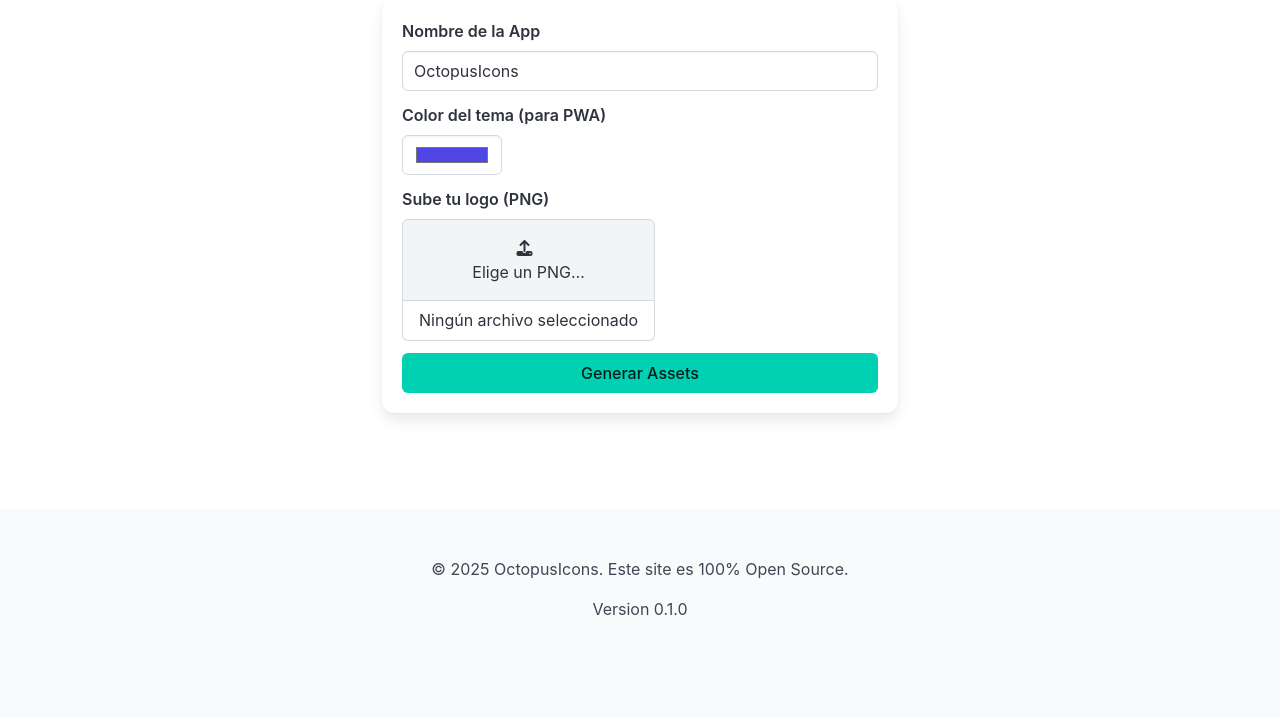
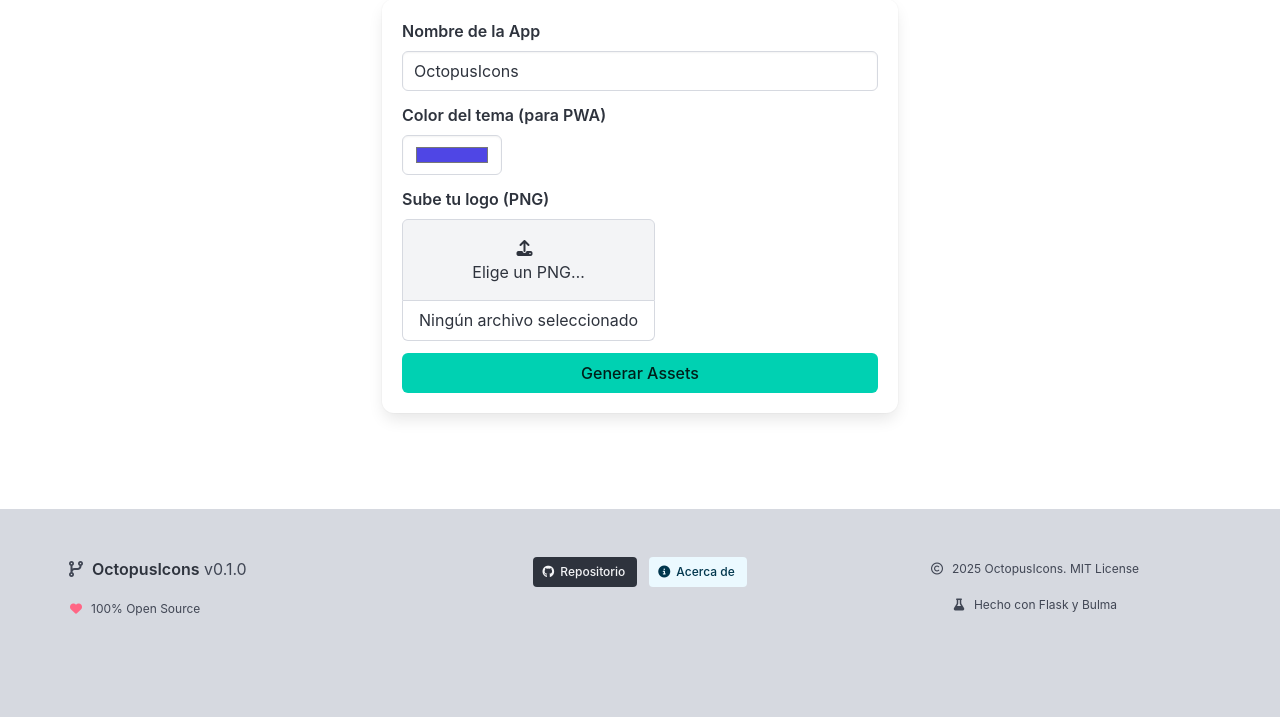
Before and after one commit to gabrielbaute/web-assets-generator, a Flask app: page / in a window 1280 px wide. Shown: the part 221-938 px from the top of the page. Run offline with Flask 3, Linux system fonts and the light colour scheme; some libraries are stand-ins or nearby versions.

Commit message:
Optimizacion de footer

```diff
--- a/templates/partials/_footer.html
+++ b/templates/partials/_footer.html
@@ -1,6 +1,74 @@
-<footer class="footer">
-    <div class="content has-text-centered">
-        <p>© 2025 {{app_name}}. Este site es 100% Open Source.</p>
-        <p> Version {{ app_version }}</p>
+<footer class="footer has-background-grey-lighter">
+    <div class="container">
+      <div class="columns is-centered">
+        <!-- Columna: Información -->
+        <div class="column is-4">
+          <div class="content has-text-centered-mobile">
+            <p>
+              <span class="icon-text">
+                <span class="icon">
+                  <i class="fas fa-code-branch"></i>
+                </span>
+                <span>
+                  <strong>{{ app_name }}</strong> v{{ app_version }}
+                </span>
+              </span>
+            </p>
+            <p class="is-size-7">
+              <span class="icon-text">
+                <span class="icon">
+                  <i class="fas fa-heart has-text-danger"></i>
+                </span>
+                <span>100% Open Source</span>
+              </span>
+            </p>
+          </div>
+        </div>
+
+        <!-- Columna: Enlaces -->
+        <div class="column is-4">
+          <div class="buttons is-centered">
+            <a href="https://github.com/gabrielbaute/web-assets-generator"
+               class="button is-small is-dark"
+               target="_blank"
+               rel="noopener noreferrer">
+              <span class="icon">
+                <i class="fab fa-github"></i>
+              </span>
+              <span>Repositorio</span>
+            </a>
+
+            <a href="/about"
+               class="button is-small is-info is-light">
+              <span class="icon">
+                <i class="fas fa-info-circle"></i>
+              </span>
+              <span>Acerca de</span>
+            </a>
+          </div>
+        </div>
+
+        <!-- Columna: Copyright -->
+        <div class="column is-4">
+          <div class="content has-text-centered has-text-right-mobile">
+            <p class="is-size-7">
+              <span class="icon-text">
+                <span class="icon">
+                  <i class="far fa-copyright"></i>
+                </span>
+                <span>2025 {{ app_name }}. MIT License</span>
+              </span>
+            </p>
+            <p class="is-size-7">
+              <span class="icon-text">
+                <span class="icon">
+                  <i class="fas fa-flask"></i>
+                </span>
+                <span>Hecho con Flask y Bulma</span>
+              </span>
+            </p>
+          </div>
+        </div>
+      </div>
     </div>
-</footer>
+  </footer>
```
